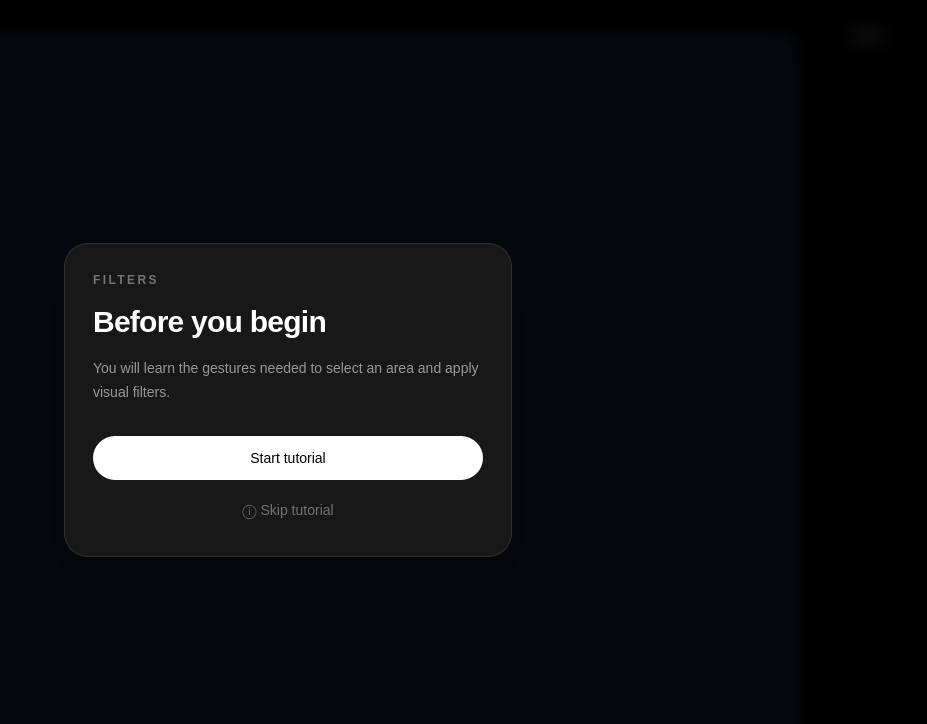
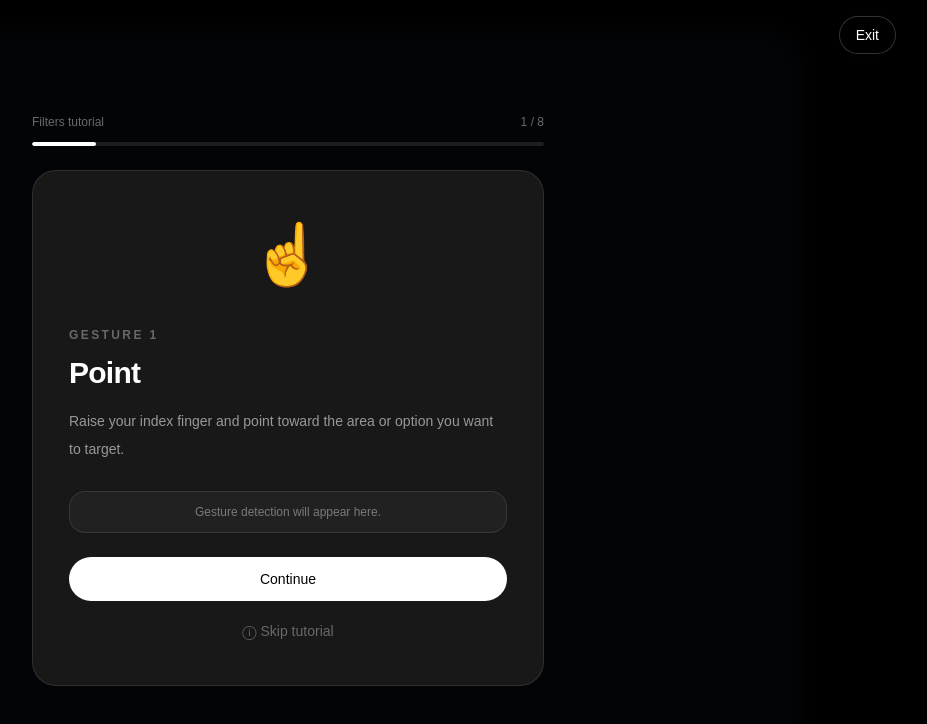
Before and after one commit to EDRIC-1304/cv-gesture-app, a Next.js app: page /filters in a window 1280 px wide. Shown: the top 724 px of the page, without its empty margins (352-1279 px from the left). Built offline with nearby package versions, Linux system fonts and the light colour scheme; no server answers.

Commit message:
Connect Filters tutorial exit action

```diff
--- a/app/filters/page.js
+++ b/app/filters/page.js
@@ -2,6 +2,7 @@
 
 import { useState } from "react";
 import CameraView from "../../components/CameraView";
+import FiltersTutorial from "../../components/tutorials/FiltersTutorial";
 
 export default function Filters() {
   const [showTutorial, setShowTutorial] = useState(true);
@@ -30,46 +31,19 @@ export default function Filters() {
 
             <CameraView />
 
-            {/* Temporary camera overlay */}
             <div className="pointer-events-none absolute inset-0 border border-white/10 sm:rounded-3xl" />
 
           </div>
         </section>
 
-        {/* Tutorial placeholder */}
+        {/* Filters tutorial */}
         {showTutorial && (
-          <div className="absolute inset-0 z-20 flex items-center justify-center bg-black/70 p-6 backdrop-blur-sm">
-            <div className="w-full max-w-md rounded-3xl border border-white/10 bg-[#181818] p-7 shadow-2xl">
-
-              <p className="text-xs font-semibold uppercase tracking-[0.2em] text-white/40">
-                Filters
-              </p>
-
-              <h2 className="mt-4 text-3xl font-semibold tracking-tight">
-                Before you begin
-              </h2>
-
-              <p className="mt-4 text-sm leading-6 text-white/55">
-                You will learn the gestures needed to select an area and
-                apply visual filters.
-              </p>
-
-              <button
-                onClick={() => setShowTutorial(false)}
-                className="mt-8 w-full rounded-full bg-white px-5 py-3 text-sm font-medium text-black transition hover:bg-gray-200"
-              >
-                Start tutorial
-              </button>
-
-              <button
-                onClick={() => setShowTutorial(false)}
-                className="mt-3 w-full py-2 text-sm text-white/40 transition hover:text-white"
-              >
-                ⓘ Skip tutorial
-              </button>
-
-            </div>
-          </div>
+          <FiltersTutorial
+          onComplete={() => setShowTutorial(false)}
+          onExit={() => {
+          window.location.href = "/";
+         }}
+        />
         )}
 
       </div>
```
